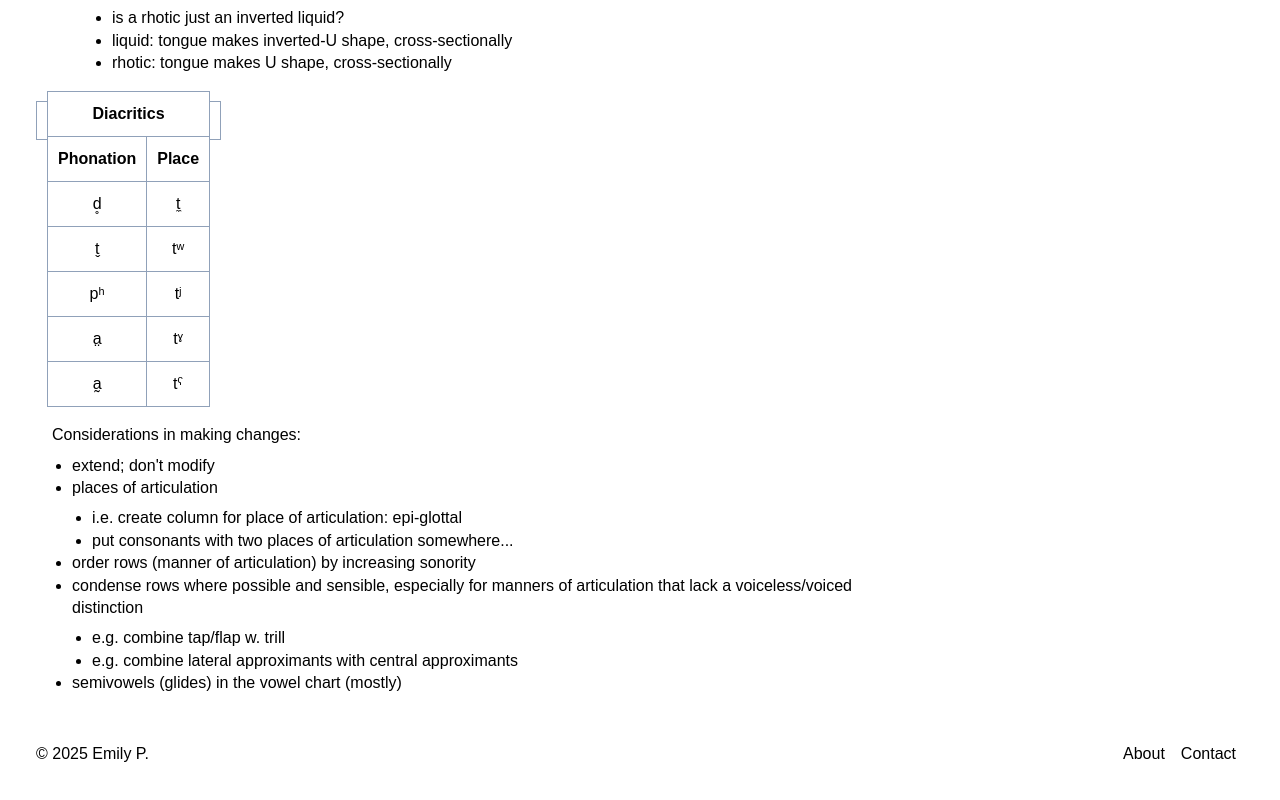
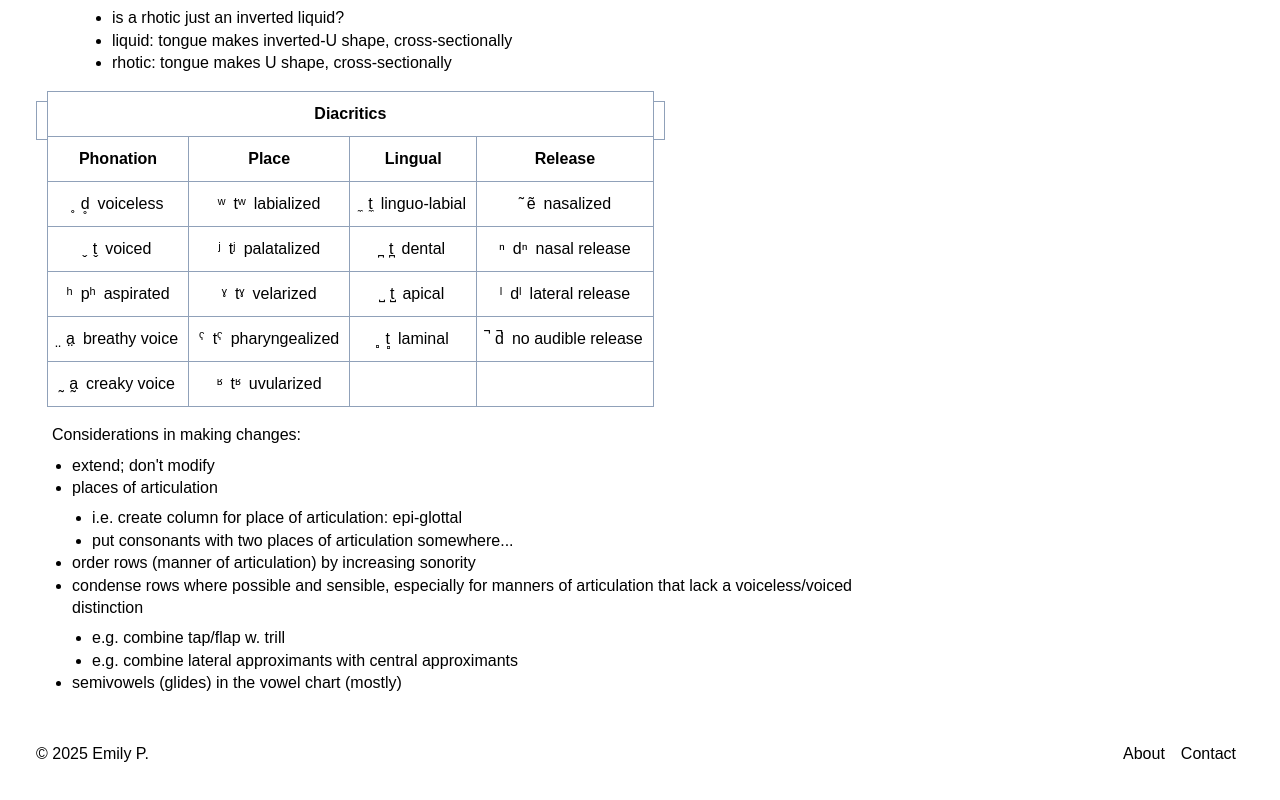
Before and after one commit to theapana/ipa-keyboard, a React (Vite) app: page /ipa-keyboard in a window 1280 px wide. Shown: the part 1731-2531 px from the top of the page. Built offline with nearby package versions, Linux system fonts and the light colour scheme.

Commit message:
+diacritics

```diff
--- a/src/IPAChart.jsx
+++ b/src/IPAChart.jsx
@@ -408,35 +408,55 @@ function SuprasegmentalsChart({setSymbol}) {
     </table>;
 }
 
+function DiacriticsCard({symbol, example, name, setSymbol}) {
+    return <span>
+        {symbol}
+        <IPASpan value={example} setSymbol={setSymbol} />
+        {name}
+    </span>;
+}
+
 function DiacriticsChart({setSymbol}) {
     return <table className="IPAChart">
-        <thead><tr><th colspan="2">Diacritics</th></tr></thead>
+        <thead><tr><th colspan="4">Diacritics</th></tr></thead>
         <thead>
             <tr>
                 <th scope="col">Phonation</th>
                 <th scope="col">Place</th>
+                <th scope="col">Lingual</th>
+                <th scope="col">Release</th>
             </tr>
         </thead>
         <tbody>
             <tr>
-                <IPAEntry value="d̥ " setSymbol={setSymbol} />
-                <IPAEntry value="t̼" setSymbol={setSymbol} />
+                <td><DiacriticsCard symbol=" ̥" example="d̥ " name="voiceless" setSymbol={setSymbol} /></td>
+                <td><DiacriticsCard symbol="ʷ" example="tʷ" name="labialized" setSymbol={setSymbol} /></td>
+                <td><DiacriticsCard symbol=" ̼" example="t̼" name="linguo-labial" setSymbol={setSymbol} /></td>
+                <td><DiacriticsCard symbol=" ̃" example="ẽ" name="nasalized" setSymbol={setSymbol} /></td>
             </tr>
             <tr>
-                <IPAEntry value="t̬" setSymbol={setSymbol} />
-                <IPAEntry value="tʷ" setSymbol={setSymbol} />
+                <td><DiacriticsCard symbol=" ̬" example="t̬" name="voiced" setSymbol={setSymbol} /></td>
+                <td><DiacriticsCard symbol="ʲ" example="tʲ" name="palatalized" setSymbol={setSymbol} /></td>
+                <td><DiacriticsCard symbol=" ̪" example="t̪" name="dental" setSymbol={setSymbol} /></td>
+                <td><DiacriticsCard symbol="ⁿ" example="dⁿ" name="nasal release" setSymbol={setSymbol} /></td>
             </tr>
             <tr>
-                <IPAEntry value="pʰ" setSymbol={setSymbol} />
-                <IPAEntry value="tʲ" setSymbol={setSymbol} />
+                <td><DiacriticsCard symbol="ʰ" example="pʰ" name="aspirated" setSymbol={setSymbol} /></td>
+                <td><DiacriticsCard symbol="ˠ" example="tˠ" name="velarized" setSymbol={setSymbol} /></td>
+                <td><DiacriticsCard symbol=" ̺" example="t̺" name="apical" setSymbol={setSymbol} /></td>
+                <td><DiacriticsCard symbol="ˡ" example="dˡ" name="lateral release" setSymbol={setSymbol} /></td>
             </tr>
             <tr>
-                <IPAEntry value="a̤" setSymbol={setSymbol} />
-                <IPAEntry value="tˠ" setSymbol={setSymbol} />
+                <td><DiacriticsCard symbol=" ̤" example="a̤" name="breathy voice" setSymbol={setSymbol} /></td>
+                <td><DiacriticsCard symbol="ˤ" example="tˤ" name="pharyngealized" setSymbol={setSymbol} /></td>
+                <td><DiacriticsCard symbol=" ̻" example="t̻" name="laminal" setSymbol={setSymbol} /></td>
+                <td><DiacriticsCard symbol=" ̚" example="d̚" name="no audible release" setSymbol={setSymbol} /></td>
             </tr>
             <tr>
-                <IPAEntry value="a̰" setSymbol={setSymbol} />
-                <IPAEntry value="tˤ" setSymbol={setSymbol} />
+                <td><DiacriticsCard symbol=" ̰" example="a̰" name="creaky voice" setSymbol={setSymbol} /></td>
+                <td><DiacriticsCard symbol="ʶ" example="tʶ" name="uvularized" setSymbol={setSymbol} /></td>
+                <td></td>
+                <td></td>
             </tr>
         </tbody>
     </table>;
```
